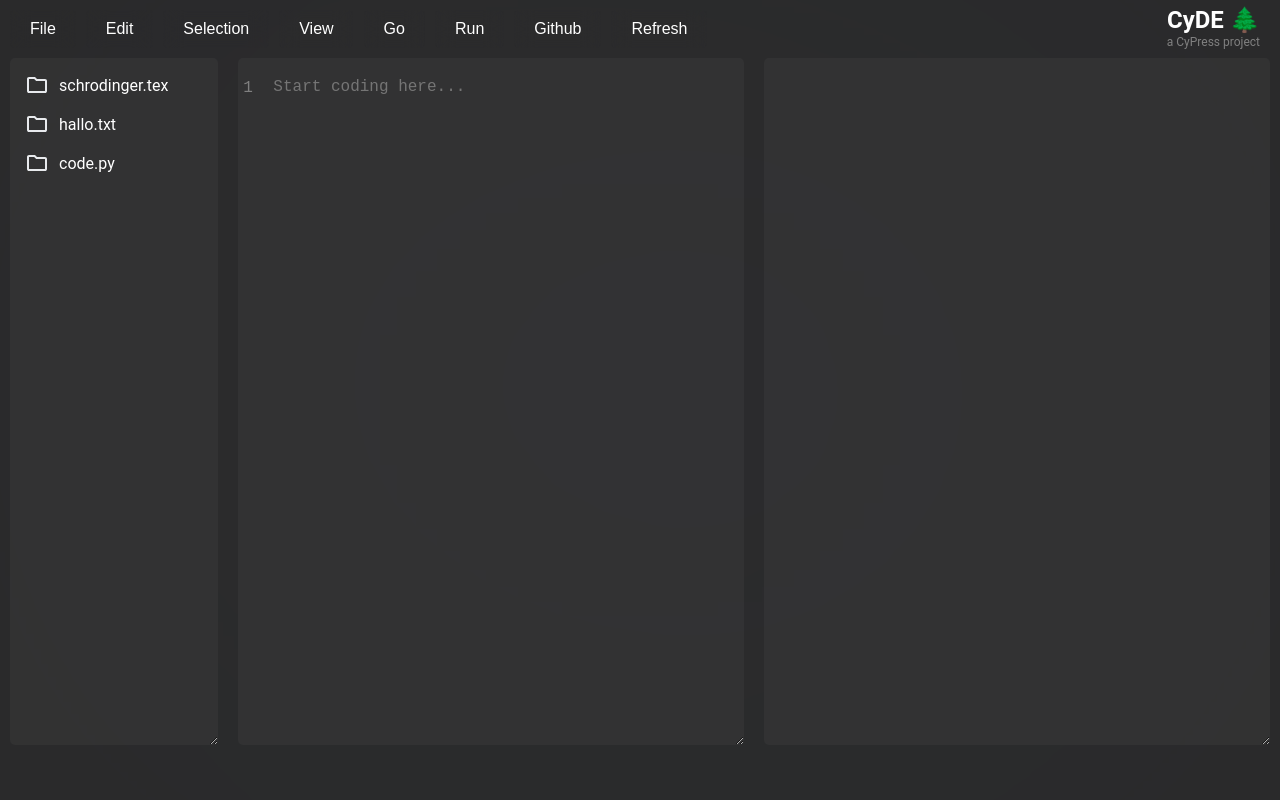
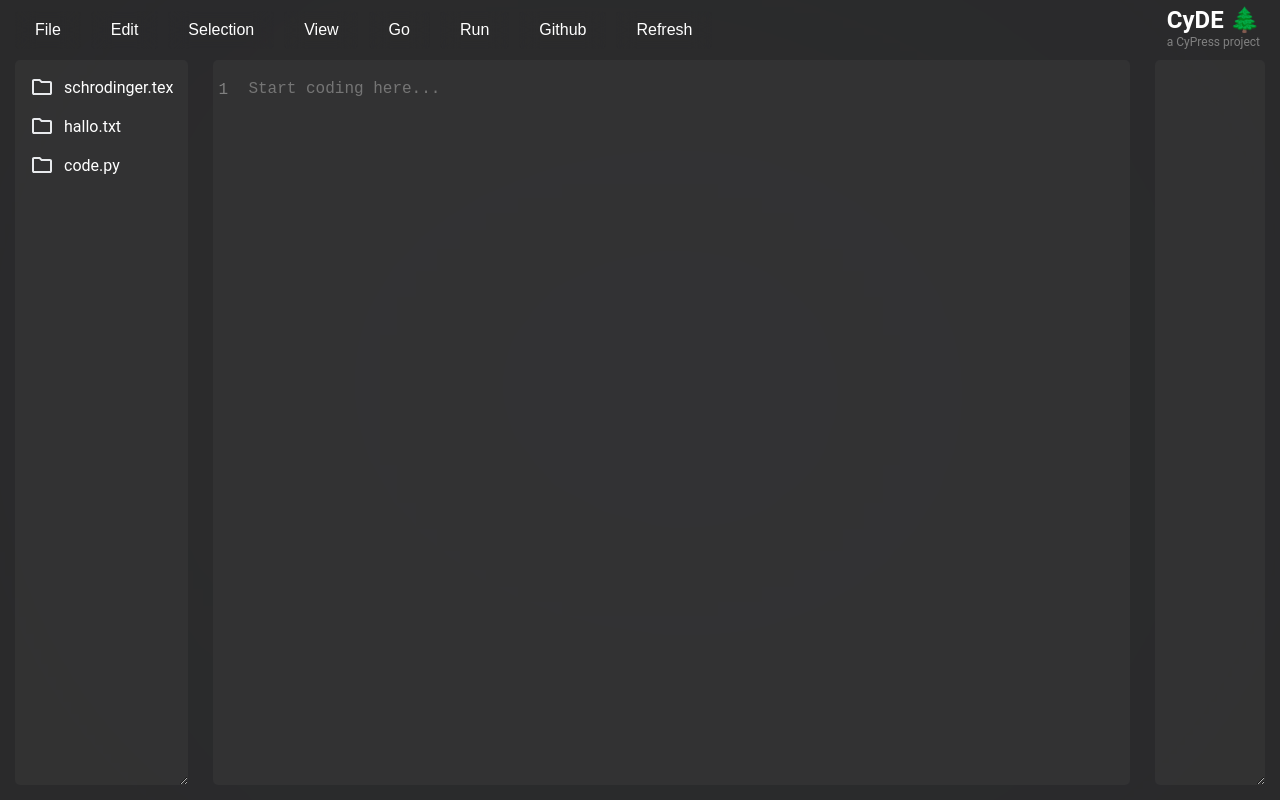
Before and after one commit to quirijndubois/CyDE, a plain HTML site: page public/index.html in a window 1280 px wide. Drawn offline with nearby package versions, Linux system fonts and the light colour scheme.

Commit message:
Turned layout into grid

```diff
--- a/public/index.html
+++ b/public/index.html
@@ -14,9 +14,13 @@
 </head>
 
 <body>
-    <canvas id="canvas"></canvas>
-    <div class="container">
-        <div class="header">
+    <main>
+        <canvas id="canvas"></canvas>
+
+        <nav>
+        </nav>
+
+        <header>
             <div class="dropdown">
                 <button class="header-button">File</button>
                 <div class="dropdown-content">
@@ -82,31 +86,27 @@
                     a <a href="https://github.com/quirijndubois/CyPress" target="_blank">CyPress</a> project
                 </div>
             </div>
+        </header>
 
-        </div>
+        <left>
+            <div id="line-numbers" class="container__lines"></div>
+            <textarea id="code-field" spellcheck="false" placeholder="Start coding here..."></textarea>
+        </left>
 
-        <div class="cols">
+        <right>
+            <div id="preview-field">
 
-            <div class="filebrowser"></div>
+            </div>
+        </right>
 
-            <div id="code-container">
-                <div id="line-numbers" class="container__lines"></div>
-                <textarea id="code-field" spellcheck="false" placeholder="Start coding here..."></textarea>
-            </div>
-
-
-            <div id="preview-field">
+        <div class="popup-background">
+            <div class="popup">
+                <h1>Settings</h1>
+                <hr>
+                <div class="popup-close">X</div>
             </div>
         </div>
-    </div>
-
-    <div class="popup-background">
-        <div class="popup">
-            <h1>Settings</h1>
-            <hr>
-        <div class="popup-close">X</div>
-        </div>
-    </div>
+    </main>
 </body>
 
 </html>
--- a/public/script.js
+++ b/public/script.js
@@ -5,7 +5,7 @@ function addFileDiv(name) {
     const fileDiv = document.createElement('div');
     fileDiv.classList.add('file');
     fileDiv.innerHTML = '<img src="icons/folder.svg" class="filebrowser-icon"> ' + name;
-    document.querySelector('.filebrowser').appendChild(fileDiv);
+    document.querySelector('nav').appendChild(fileDiv);
 }
 
 function getFileContents(name) {
--- a/public/styles.css
+++ b/public/styles.css
@@ -12,26 +12,30 @@
 
 body {
     font-family: 'Roboto', sans-serif;
-    height: 100%;
-    width: 100%;
     margin: 0;
     background: linear-gradient(45deg, var(--background-color1) 0%, var(--background-color2) 100%);
     color: var(--text-color);
+    overflow: hidden;
 }
 
-h1 {
-    text-align: center;
+main {
+    height: calc(100vh - 10px);
+    display: grid;
+
+    grid-template:
+        "head head head" min-content
+        "nav left right" 1fr
+        / min-content 1fr;
+
+    gap: 5px;
+    margin: 5px;
 }
 
-.container {
-    display: flex;
-    justify-content: center;
-    flex-direction: column;
-    height: 100vh;
-
-}
-
-.header {
+header {
+    grid-area: head;
+    min-height: min-content;
+    max-height: 30px;
+    min-height: 30px;
     display: flex;
     align-items: center;
     font-size: 16px;
@@ -41,14 +45,14 @@ h1 {
     margin-bottom: 0px;
 }
 
-.cols {
-    display: flex;
-    height: 100%;
-}
 
-.filebrowser {
-    width: 20%;
-    height: 90%;
+
+nav {
+    grid-area: nav;
+    overflow: auto;
+    resize: horizontal;
+
+    min-width: 100px;
     font-size: 16px;
     color: var(--text-color);
     background-color: var(--primary-color);
@@ -103,19 +107,33 @@ h1 {
     transform: translate(30px, 0px);
 }
 
-#code-container {
-    display: flex;
-    width: 50%;
-    height: 90%;
+left {
+    grid-area: left;
+
     font-size: 16px;
     color: var(--text-color);
     background-color: var(--primary-color);
     padding: 5px;
     border-radius: 5px;
     margin: 10px;
+}
+
+right {
+    grid-area: right;
+    min-width: 100px;
+
+    background-color: grey;
+    overflow: auto;
     resize: horizontal;
-    overflow: hidden;
+
+    font-size: 16px;
+    color: var(--text-color);
+    background-color: var(--primary-color);
+    padding: 5px;
+    border-radius: 5px;
+    margin: 10px;
 }
+
 
 #line-numbers {
     position: absolute;
@@ -131,16 +149,12 @@ h1 {
 }
 
 #preview-field {
-    width: 50%;
-    height: 90%;
+    width: 100%;
+    height: 100%;
+    max-height: 50%;
     font-size: 16px;
     color: var(--text-color);
-    background-color: var(--primary-color);
-    padding: 5px;
-    border-radius: 5px;
-    margin: 10px;
-    overflow: hidden;
-    resize: horizontal;
+
     overflow-y: auto;
 }
 
```
